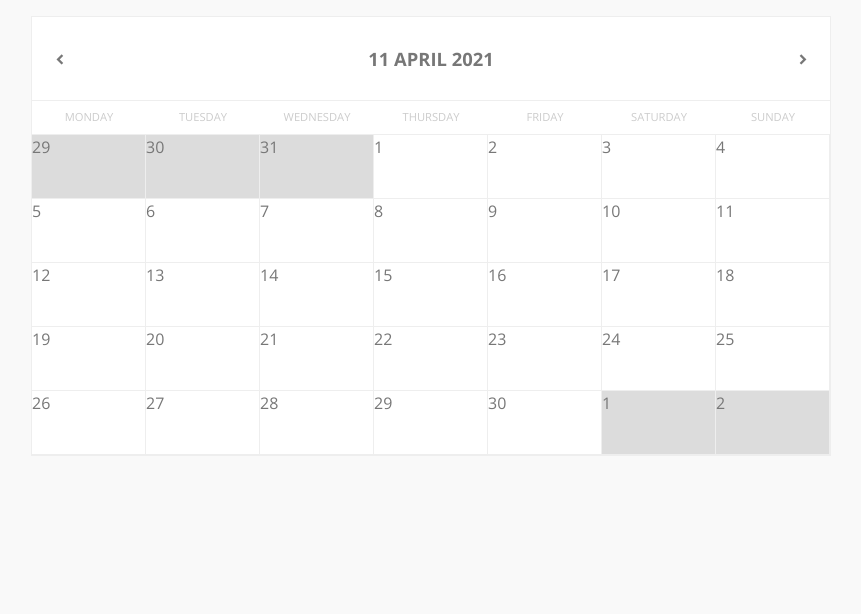
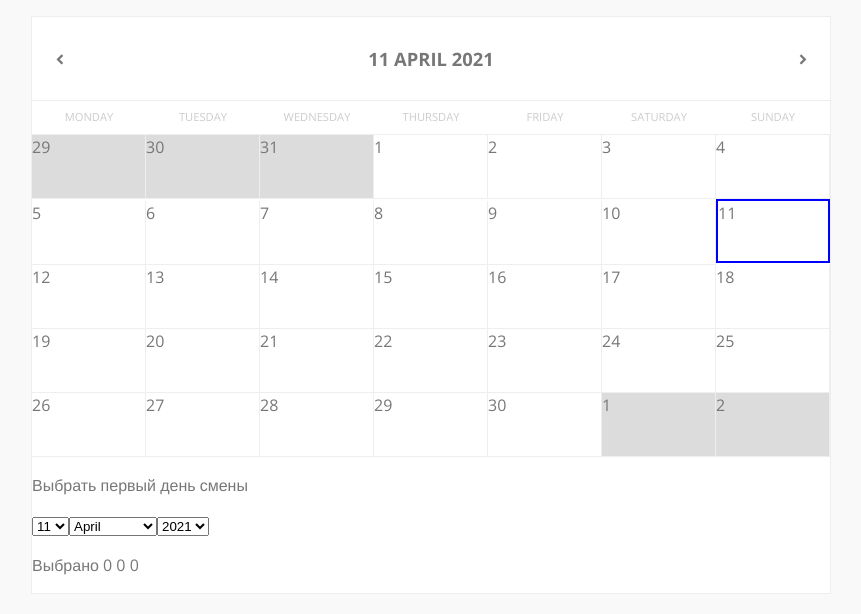
Before and after one commit to Parmon101/react-calendar, a React (Create React App) app: page / in a window 1280 px wide. Shown: the top 614 px of the page, without its empty margins (209-1070 px from the left). Built offline with nearby package versions, Linux system fonts and the light colour scheme.

Commit message:
Add files via upload

```diff
--- a/src/App.css
+++ b/src/App.css
@@ -207,3 +207,8 @@ header {
   right: 15px;
   cursor: pointer;
 }
+
+ /* краска ячейки 2х2> */
+/* .asd:nth-child(4n+3), .asd:nth-child(4n) {
+  background: rgba(0, 204, 255, 0.199) !important
+} */
--- a/src/App.js
+++ b/src/App.js
@@ -12,6 +12,12 @@ import {Cells} from './components/func/Cells'
 
 import {Modal} from './components/func/Modal'
 
+import {Schedule} from './components/func/Schedule'
+
+// import DatePicker from "react-datepicker";
+// import "react-datepicker/dist/react-datepicker.css";
+
+
 function App () {
   const currentMonth = dayjs()
   const [count, setCount] = useState(currentMonth);
@@ -19,9 +25,14 @@ function App () {
   const [showModal, setShowModal] = useState(false)
 
   const [selectedDay, setSelectedDay] = useState(0)
-  // console.log(showModal);
-  // console.log(count);
-  // console.log(selectedDay);
+
+  // const [startDate, setStartDate] = useState(new Date());
+
+
+  // const [currDay, setCurrDay] = useState()
+  // const [currMonth, setCurrMonth] = useState()
+  // const [currYear, setCurrYear] = useState()
+
   return (
     <div className='calendar'>
       <div className="header row flex-middle">
@@ -43,8 +54,19 @@ function App () {
         active={showModal}
         setActive={setShowModal}
         />
+      <Schedule
+        count={count}
 
+        // setCurrDay={setCurrDay}
+        // setCurrMonth={setCurrMonth}
+        // setCurrYear={setCurrYear}
 
+      />
+      {/* <DatePicker
+        selected={startDate}
+        onChange={(date) => setStartDate(date)}
+        calendarStartDay={3}
+      /> */}
     </div>
 
   );
--- a/src/components/func/Cells.jsx
+++ b/src/components/func/Cells.jsx
@@ -14,9 +14,7 @@ export function Cells({count,onAdd,setSelectedDay}) {
   const endOfMonth = count.endOf('month').date();
   const thisMonthDays = Array.from({ length: endOfMonth }, (_, index) => index + 1);
 
-  // const currDay = count.format("DD");
-  // console.log(thisMonthDays);
-  // console.log(currDay);
+  const currDay = count.format("DD");
 
   // осталось дней до конца недели
   const daysLeftInWeek = 7- count.endOf('month').day();
@@ -26,19 +24,24 @@ export function Cells({count,onAdd,setSelectedDay}) {
   return (
     <div className="body ">
       {prevMonthDays.map(day => (
-        <div className="row col cell weekend"  key={`prev_${day}`}>
+        <div className="row col cell weekend asd"  key={`prev_${day}`}>
           <span>{day}</span>
         </div>
       ))}
 
       {thisMonthDays.map(day => (
-        <div className="row col cell" onClick={()=> {onAdd(); setSelectedDay(day)}} key={`this_${day}`}>
+        (day == currDay) ?
+        <div className="row col cell select asd" onClick={()=> {onAdd(); setSelectedDay(day)}} key={`this_${day}`}>
+          <span>{day}</span>
+        </div>
+        :
+         <div className="row col cell asd" onClick={()=> {onAdd(); setSelectedDay(day)}} key={`this_${day}`}>
           <span>{day}</span>
         </div>
       ))}
 
       {nextMonthDays.map(day => (
-        <div className="row col cell weekend" key={`next${day}`}>
+        <div className="row col cell weekend asd" key={`next${day}`}>
           <span>{day}</span>
         </div>
       ))}
--- a/src/components/func/Modal.jsx
+++ b/src/components/func/Modal.jsx
@@ -6,7 +6,7 @@ export function Modal({selectedDay,count,showModal, active, setActive}) {
          <span className="close-modal" onClick={()=> {showModal()}}>X</span>
          <span > Содержимое окна:</span>
          <br/>
-         <span>Выбрано {selectedDay} {count.format('MMMM')}</span>
+         <span>Выбрано {selectedDay} {count.format('MMMM YYYY')}</span>
       </div>
 
     </div>
--- /dev/null
+++ b/src/components/func/Schedule.jsx
@@ -0,0 +1,71 @@
+import dayjs from 'dayjs'
+import React, { useState } from 'react'
+// import DatePicker from "react-datepicker";
+
+// import "react-datepicker/dist/react-datepicker.css";
+
+
+export function Schedule({count}){
+  const [selectedDay, setSelectedDay] = useState(0);
+  const [selectedMonth, setSelectedMonth] = useState(0);
+  const [selectedYear, setSelectedYear] = useState(0);
+
+
+  // current date
+  const defDay = count.format("DD")
+  const defMonth = count.format("MMMM")
+  const defYear = count.format("YYYY")
+
+  // const curDATE = dayjs().format("DD MMMM YYYY")
+  // const {datea, selectDate} = useState(defDay)
+
+  // gen days
+  const currDay = count.daysInMonth();
+  const days = Array.from({ length: currDay }, (_, index) => index +1);
+
+  // gen months
+  const updateLocale = require('dayjs/plugin/updateLocale')
+  dayjs.extend(updateLocale)
+  const newMonth = dayjs.updateLocale('en', {
+    months : ["January", "February", "March", "April", "May", "June", "July",
+    "August", "September", "October", "November", "December"]
+  })
+
+  // gen years
+  const currYear = count.year();
+  const years = Array.from({ length: currYear + 100}, (_, index) => index +1);
+
+
+  return(
+    <form action="">
+      <p>Выбрать первый день смены</p>
+      <p>
+        <select name="day" onChange={(e) => setSelectedDay(e.target.value)}>
+          {days.map(day => (
+            (day == defDay)?
+            <option selected >{day}</option>
+              :
+            <option>{day}</option>
+          ))}
+        </select>
+        <select name="month" onChange={(e) => setSelectedMonth(e.target.value)}>
+          {newMonth.months.map(month => (
+            (month == defMonth)?
+            <option selected>{month}</option>
+              :
+            <option>{month}</option>
+          ))}
+        </select>
+        <select name="year" onChange={(e) => setSelectedYear(e.target.value)}>
+          {years.map(year => (
+            (year == defYear)?
+            <option  selected>{year}</option>
+              :
+            <option>{year}</option>
+          ))}
+        </select>
+      </p>
+      <p> Выбрано {selectedDay} {selectedMonth} {selectedYear}</p>
+    </form>
+  )
+}
```
